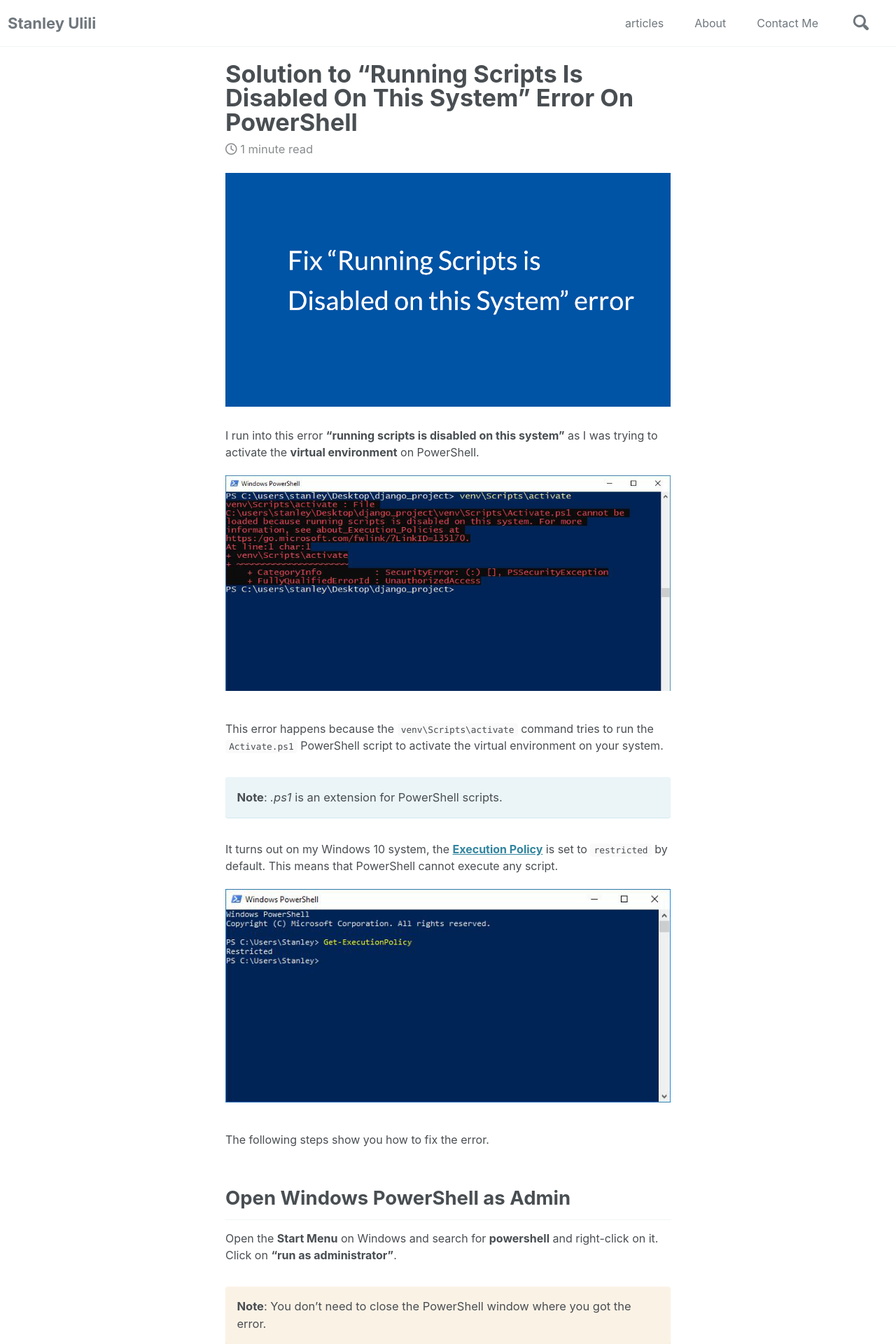
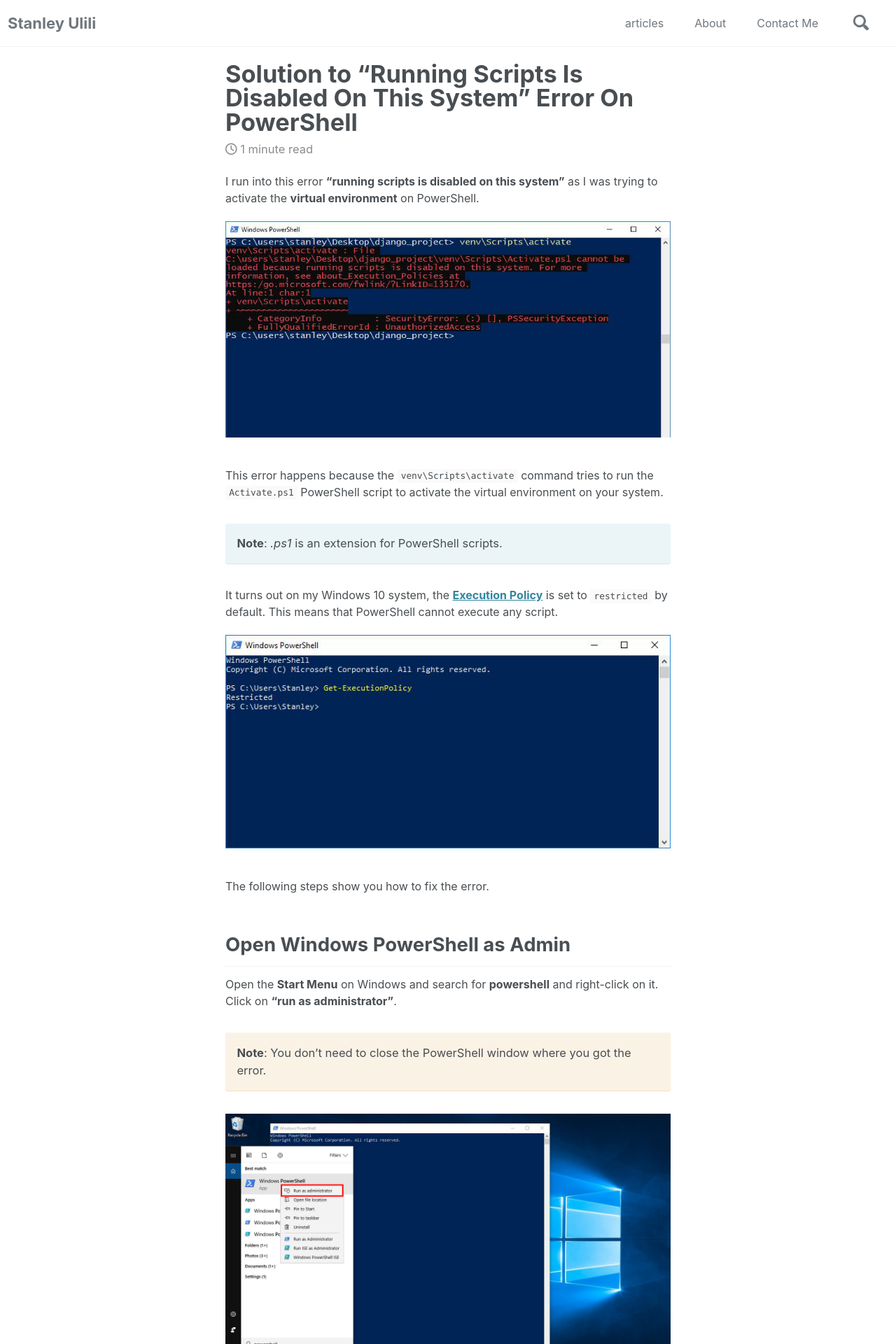
Before and after one commit to stanulilic/stanleyulili.com-old, a Jekyll site: the page built from _posts/2019-08-22-solution-to-running-scripts-is-disabled-on-this-system-error-on-powershell.md, in a window 1280 px wide. Shown: the top 1920 px of the page at 70% size. Built offline with Jekyll 4.4.1, drawn with Linux system fonts in a browser that asks for light colours; cached includes are drawn as plain includes; nearby versions of some CDN libraries; comment, search, counter and statistics services are not loaded.

Commit message:
remove unnecessary header image

```diff
--- a/_posts/2019-08-22-solution-to-running-scripts-is-disabled-on-this-system-error-on-powershell.md
+++ b/_posts/2019-08-22-solution-to-running-scripts-is-disabled-on-this-system-error-on-powershell.md
@@ -1,8 +1,6 @@
 ---
 header:
   teaser: /assets/images/posts/2019-08-25-running-scripts-is-disabled-on-this-system-powershell/featured-image.jpg
-feature_image: /assets/images/posts/2019-08-25-running-scripts-is-disabled-on-this-system-powershell/featured-image.jpg
-featured_image_alt: featured-image
 excerpt: I run into this error **"running scripts is disabled on this system"**  as I was trying to activate
 
 categories:
```
